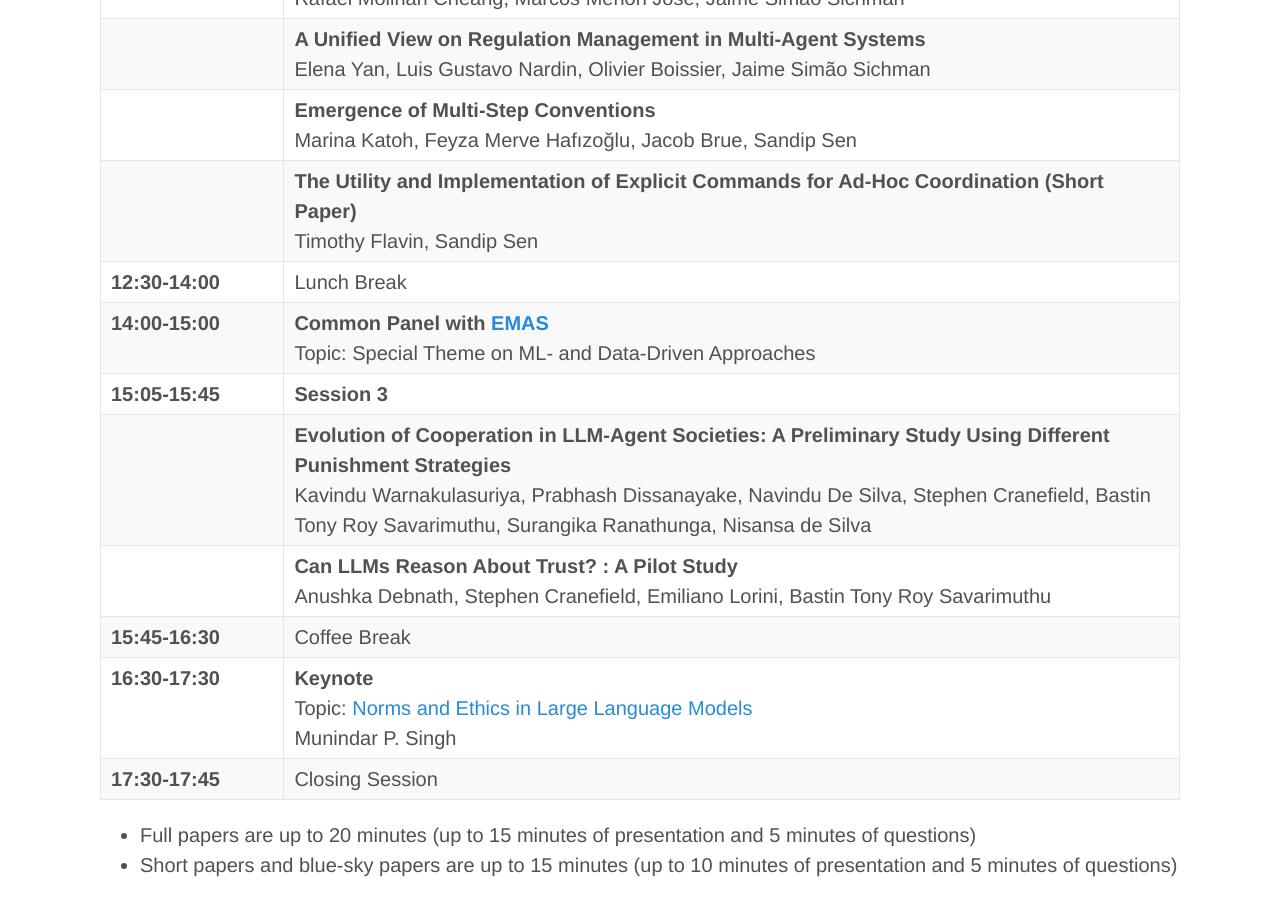
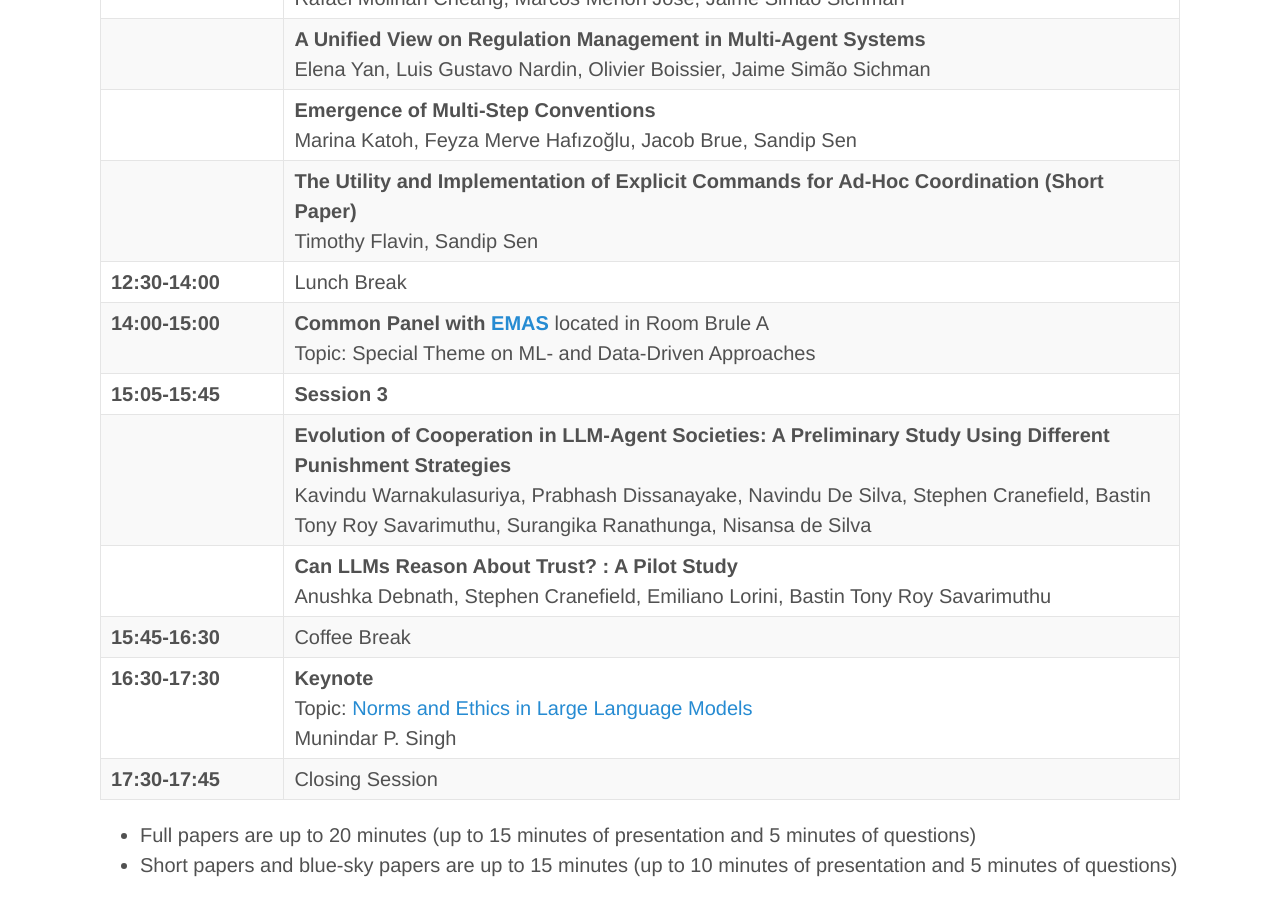
Before and after one commit to coin-workshop/coine-2025-detroit, a Jekyll site: the page built from technical_programme.md, in a window 1280 px wide and 900 px high, scrolled down 901 px. Built offline with Jekyll 4.4.1, drawn with Linux system fonts in a browser that asks for light colours.

Commit message:
updated the location of common panel

```diff
--- a/technical_programme.md
+++ b/technical_programme.md
@@ -69,7 +69,7 @@ Location: LaSalle B, 5th floor
     </tr>
     <tr>
       <td align="left" valign="top"><b>14:00-15:00</b></td>
-      <td align="left" valign="top"><b>Common Panel with <a href="https://emas.in.tu-clausthal.de/2025/" target="_blank">EMAS</a></b><br/>Topic: Special Theme on ML- and Data-Driven Approaches</td>
+      <td align="left" valign="top"><b>Common Panel with <a href="https://emas.in.tu-clausthal.de/2025/" target="_blank">EMAS</a></b> located in Room Brule A<br/>Topic: Special Theme on ML- and Data-Driven Approaches</td>
     </tr>
     <tr>
       <td align="left" valign="top"><b>15:05-15:45</b></td>
```
